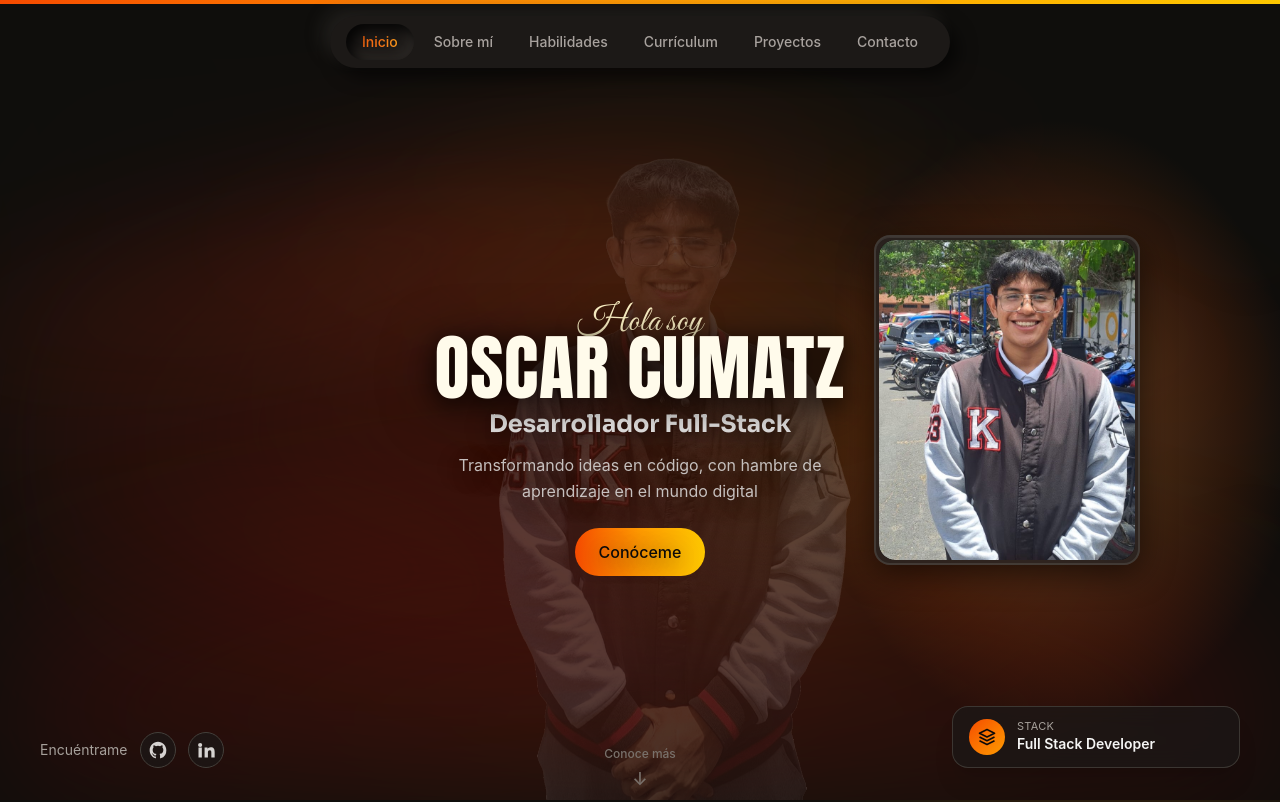
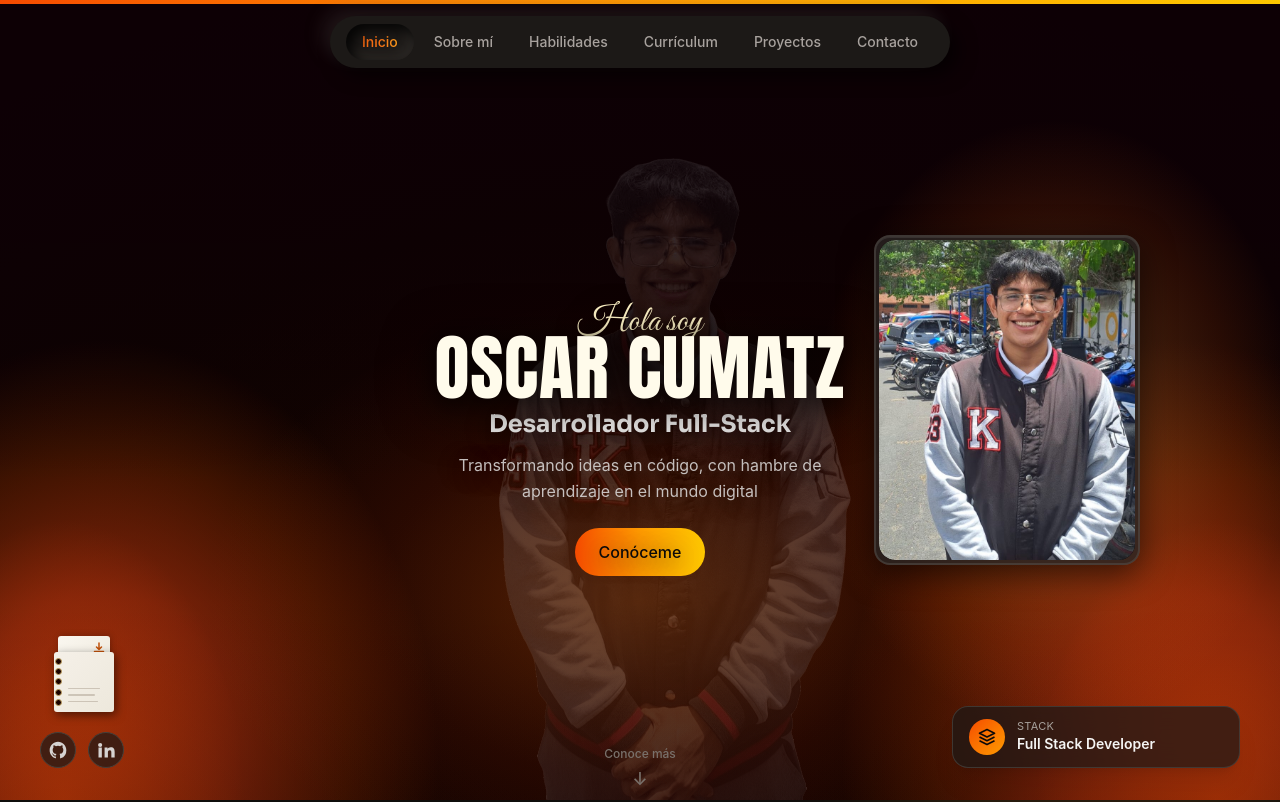
Before and after one commit to ocumatz-2021660/Portafolio-Web, a React (Vite) app in the folder Portafolio-Web/: page / in a window 1280 px wide. Shown: the top 802 px of the page. Built offline with nearby package versions, Linux system fonts and the light colour scheme.

Commit message:
style: agregando apartado para descargar pdf Cv (cv en desarrollo)

```diff
--- a/Portafolio-Web/src/sections/Hero.jsx
+++ b/Portafolio-Web/src/sections/Hero.jsx
@@ -1,3 +1,4 @@
+import { useState } from "react"
 import { motion } from "framer-motion"
 import personal from "../data/personal"
 import contact from "../data/contact"
@@ -24,104 +25,79 @@ function LinkedinIcon({ className = "w-5 h-5" }) {
 }
 
 export default function Hero() {
+  const [isHovered, setIsHovered] = useState(false)
+
+  const handleDownloadCV = () => {
+    const cvUrl = "/cv-oscar-cumatz.pdf"
+    const link = document.createElement("a")
+    link.href = cvUrl
+    link.download = "CV-Oscar-Cumatz.pdf"
+    document.body.appendChild(link)
+    link.click()
+    document.body.removeChild(link)
+  }
+
   return (
     <section
       id="hero"
       className="min-h-screen relative overflow-hidden pt-20"
     >
-      {/* Fondo: brasas y fuego difuminado */}
+      {/* Fondo base: centro rojizo oscuro → bordes superior morado-negro */}
       <div
-        className="absolute inset-0 -z-10 blur-3xl opacity-25"
+        className="absolute inset-0 -z-10"
         style={{
           background: [
-            "radial-gradient(ellipse 70% 60% at 35% 55%, rgb(180, 30, 10), transparent 70%)",
-            "radial-gradient(ellipse 50% 45% at 50% 40%, rgb(249, 115, 22), transparent 65%)",
-            "radial-gradient(ellipse 40% 40% at 60% 60%, rgb(251, 191, 36), transparent 60%)",
-            "radial-gradient(ellipse 120% 100% at 50% 50%, transparent 40%, rgb(28, 25, 23))",
+            "radial-gradient(ellipse 80% 80% at 50% 75%, #1a0400 0%, #0d0201 60%, #0d0005 100%)",
           ].join(", "),
         }}
       />
-      {/* Resplandor inferior: brasas desde la base */}
+
+      {/* Llama izquierda: rojo-naranja subiendo desde abajo a la izquierda */}
       <div
-        className="absolute inset-0 -z-10 blur-3xl opacity-20"
+        className="absolute inset-0 -z-10"
         style={{
-          background:
-            "radial-gradient(ellipse 80% 50% at 50% 100%, rgb(200, 50, 10), rgb(120, 10, 5) 60%, transparent 85%)",
+          background: [
+            "radial-gradient(ellipse 35% 70% at 8% 95%, rgba(192,56,10,0.8) 0%, rgba(224,64,16,0.5) 30%, rgba(255,85,0,0.2) 55%, transparent 75%)",
+            "radial-gradient(ellipse 20% 50% at 5% 100%, rgba(255,85,0,0.6) 0%, rgba(192,56,10,0.3) 40%, transparent 70%)",
+          ].join(", "),
         }}
       />
 
-      {/* Aurora de llamas — cintas etéreas de fuego */}
-      {/* Cinta 1: barrido diagonal rojo profundo → naranja */}
+      {/* Llama derecha: rojo-naranja subiendo desde abajo a la derecha */}
       <div
-        className="absolute -z-10 blur-3xl opacity-20"
+        className="absolute inset-0 -z-10"
         style={{
-          top: "5%",
-          left: "-10%",
-          width: "75%",
-          height: "55%",
-          transform: "rotate(-12deg)",
           background: [
-            "radial-gradient(ellipse 100% 25% at 50% 50%, rgba(220, 40, 10, 0.7), transparent 70%)",
-            "radial-gradient(ellipse 60% 15% at 40% 55%, rgba(249, 115, 22, 0.5), transparent 65%)",
+            "radial-gradient(ellipse 35% 70% at 92% 95%, rgba(192,56,10,0.8) 0%, rgba(224,64,16,0.5) 30%, rgba(255,85,0,0.2) 55%, transparent 75%)",
+            "radial-gradient(ellipse 20% 50% at 95% 100%, rgba(255,85,0,0.6) 0%, rgba(192,56,10,0.3) 40%, transparent 70%)",
           ].join(", "),
         }}
       />
-      {/* Cinta 2: ondulación central naranja → ámbar */}
+
+      {/* Resplandor cálido central: naranja-ámbar suave desde atrás */}
       <div
-        className="absolute -z-10 blur-3xl opacity-18"
+        className="absolute inset-0 -z-10"
         style={{
-          top: "15%",
-          left: "10%",
-          width: "85%",
-          height: "50%",
-          transform: "rotate(8deg)",
-          background: [
-            "radial-gradient(ellipse 90% 20% at 55% 45%, rgba(249, 115, 22, 0.6), transparent 65%)",
-            "radial-gradient(ellipse 50% 12% at 65% 50%, rgba(251, 191, 36, 0.45), transparent 60%)",
-          ].join(", "),
+          background:
+            "radial-gradient(ellipse 45% 50% at 50% 75%, rgba(212,96,10,0.35) 0%, rgba(192,56,10,0.12) 45%, transparent 75%)",
         }}
       />
-      {/* Cinta 3: cinta inferior rojo carmesí → rojo oscuro */}
+
+      {/* Oscurecimiento superior: bordes negros con tinte morado */}
       <div
-        className="absolute -z-10 blur-3xl opacity-20"
+        className="absolute inset-0 -z-10"
         style={{
-          top: "35%",
-          left: "-5%",
-          width: "70%",
-          height: "60%",
-          transform: "rotate(18deg)",
-          background: [
-            "radial-gradient(ellipse 95% 18% at 45% 60%, rgba(180, 30, 10, 0.65), transparent 60%)",
-            "radial-gradient(ellipse 40% 10% at 50% 55%, rgba(251, 146, 60, 0.4), transparent 55%)",
-          ].join(", "),
+          background:
+            "linear-gradient(to bottom, rgba(13,0,5,0.9) 0%, rgba(13,0,5,0.4) 38%, transparent 60%)",
         }}
       />
-      {/* Cinta 4: destello tenue superior amarillo/dorado */}
+
+      {/* Bruma inferior: base oscura que ancla las llamas */}
       <div
-        className="absolute -z-10 blur-3xl opacity-15"
+        className="absolute inset-0 -z-10"
         style={{
-          top: "0%",
-          left: "20%",
-          width: "65%",
-          height: "40%",
-          transform: "rotate(-5deg)",
           background:
-            "radial-gradient(ellipse 80% 14% at 50% 50%, rgba(251, 191, 36, 0.4), rgba(249, 115, 22, 0.2) 50%, transparent 75%)",
-        }}
-      />
-      {/* Cinta 5: estela lateral derecha rojo → naranja */}
-      <div
-        className="absolute -z-10 blur-3xl opacity-16"
-        style={{
-          top: "10%",
-          right: "-8%",
-          width: "50%",
-          height: "70%",
-          transform: "rotate(22deg)",
-          background: [
-            "radial-gradient(ellipse 80% 20% at 50% 40%, rgba(200, 50, 10, 0.55), transparent 65%)",
-            "radial-gradient(ellipse 45% 10% at 40% 55%, rgba(249, 115, 22, 0.35), transparent 55%)",
-          ].join(", "),
+            "linear-gradient(to top, rgba(26,4,0,0.7) 0%, rgba(26,4,0,0.2) 0%, transparent 25%)",
         }}
       />
 
@@ -197,8 +173,67 @@ export default function Hero() {
         initial={false}
         className="absolute bottom-8 left-6 md:left-10 z-30 flex flex-col gap-4"
       >
+        <div style={{ display: "flex", flexDirection: "column", alignItems: "center", gap: "4px" }}>
+          <style>{`
+            .nb-notebook { width:64px; height:72px; position:relative; cursor:pointer; }
+            .nb-page3 { position:absolute; bottom:48px; left:12px; right:8px; height:16px; background:linear-gradient(135deg,#e8e2d4,#e0dace); border-radius:3px 3px 0 0; transition:bottom 0.3s ease 0.1s; }
+            .nb-page2 { position:absolute; bottom:50px; left:10px; right:6px; height:20px; background:linear-gradient(135deg,#f0ebe0,#e8e2d4); border-radius:3px 3px 0 0; box-shadow:1px -1px 4px rgba(0,0,0,0.15); transition:bottom 0.3s ease 0.05s; }
+            .nb-page { position:absolute; bottom:52px; left:8px; right:4px; height:24px; background:linear-gradient(135deg,#faf7f0,#f0ebe0); border-radius:3px 3px 0 0; transform-origin:bottom center; transform:rotateX(0deg); transition:transform 0.35s cubic-bezier(.25,.8,.25,1), bottom 0.35s ease, box-shadow 0.35s ease; box-shadow:1px -1px 6px rgba(0,0,0,0.2); display:flex; align-items:center; justify-content:flex-end; padding-right:4px; }
+            .nb-notebook:hover .nb-page { bottom:72px; box-shadow:2px -4px 14px rgba(0,0,0,0.35); transform:rotateX(-8deg); }
+            .nb-notebook:hover .nb-page2 { bottom:64px; }
+            .nb-notebook:hover .nb-page3 { bottom:58px; }
+            .nb-body { position:absolute; bottom:0; left:4px; right:0; height:60px; background:linear-gradient(135deg,#f5f0e8,#ede8dc); border-radius:3px; box-shadow:2px 3px 10px rgba(0,0,0,0.5); }
+            .nb-spiral { position:absolute; left:0; top:4px; bottom:4px; width:8px; display:flex; flex-direction:column; justify-content:space-around; align-items:center; }
+            .nb-ring { width:7px; height:7px; border:1.5px solid #c0a060; border-radius:50%; background:#1a0200; }
+            .nb-lines { position:absolute; bottom:10px; left:14px; right:8px; display:flex; flex-direction:column; gap:5px; }
+            .nb-line { height:1.5px; background:rgba(100,80,60,0.25); border-radius:1px; }
+            .nb-line:nth-child(1){width:85%}
+            .nb-line:nth-child(2){width:70%}
+            .nb-line:nth-child(3){width:80%}
+          `}</style>
+
+          <div
+            className="nb-notebook"
+            title="Descargar CV"
+            onClick={() => {
+              const cvUrl = "/cv-oscar-cumatz.pdf"
+              const link = document.createElement("a")
+              link.href = cvUrl
+              link.download = "CV-Oscar-Cumatz.pdf"
+              document.body.appendChild(link)
+              link.click()
+              document.body.removeChild(link)
+            }}
+          >
+            <div className="nb-page3" />
+            <div className="nb-page2" />
+            <div className="nb-page">
+              <svg width="14" height="14" viewBox="0 0 14 14" fill="none" xmlns="http://www.w3.org/2000/svg">
+                <path d="M7 2v6M4.5 6L7 8.5 9.5 6" stroke="#c05008" strokeWidth="1.5" strokeLinecap="round" strokeLinejoin="round" />
+                <path d="M2.5 10.5h9" stroke="#c05008" strokeWidth="1.5" strokeLinecap="round" />
+              </svg>
+            </div>
+            <div className="nb-body">
+              <div className="nb-spiral">
+                <div className="nb-ring" />
+                <div className="nb-ring" />
+                <div className="nb-ring" />
+                <div className="nb-ring" />
+                <div className="nb-ring" />
+              </div>
+              <div className="nb-lines">
+                <div className="nb-line" />
+                <div className="nb-line" />
+                <div className="nb-line" />
+              </div>
+            </div>
+          </div>
+
+          <span style={{ color: "rgba(200,170,130,0.75)", fontSize: "11px", letterSpacing: "1px", fontWeight: "600" }}>
+          </span>
+        </div>
+
         <div className="flex items-center gap-3">
-          <span className="hidden sm:inline text-sm text-stone-400">Encuéntrame</span>
           <a
             href={contact.github}
             target="_blank"
@@ -218,6 +253,7 @@ export default function Hero() {
             <LinkedinIcon />
           </a>
         </div>
+
       </motion.div>
 
       {/* Componente derecho — tarjeta Stack + barras de progreso */}
```
